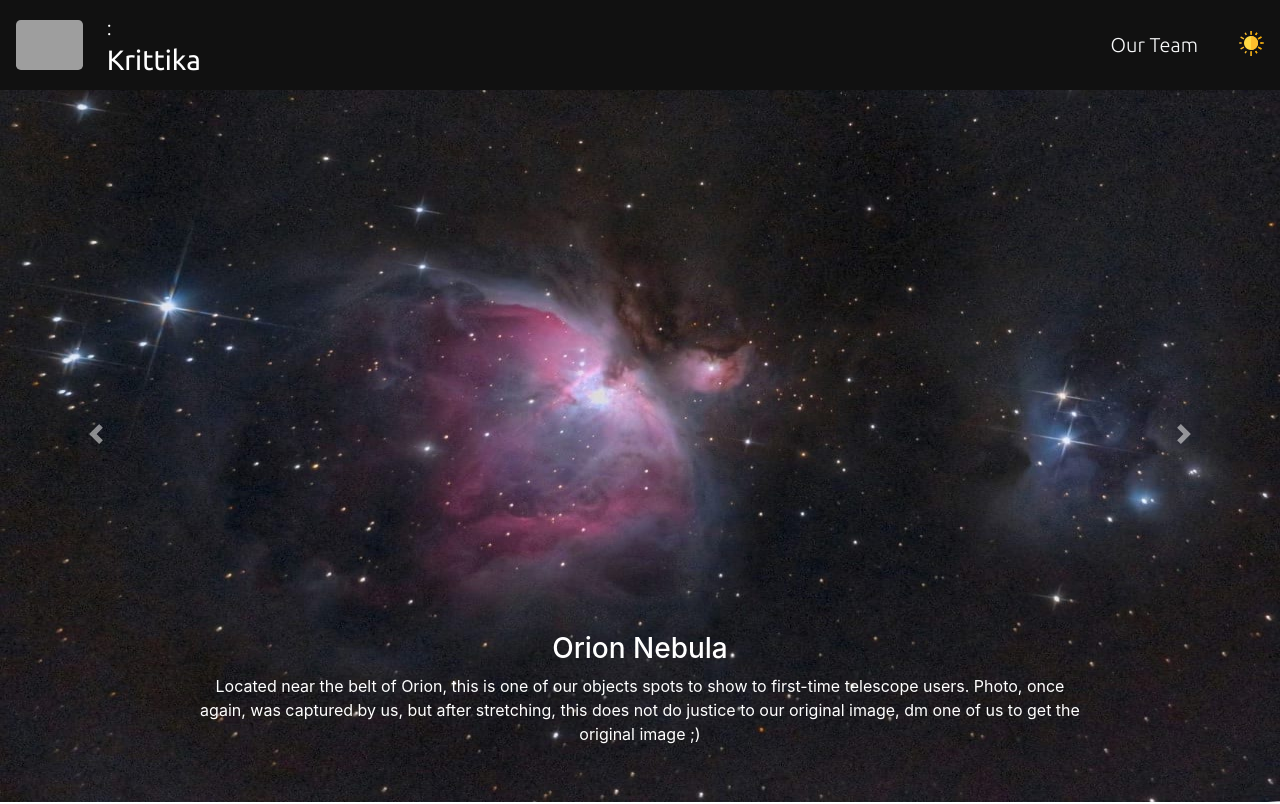
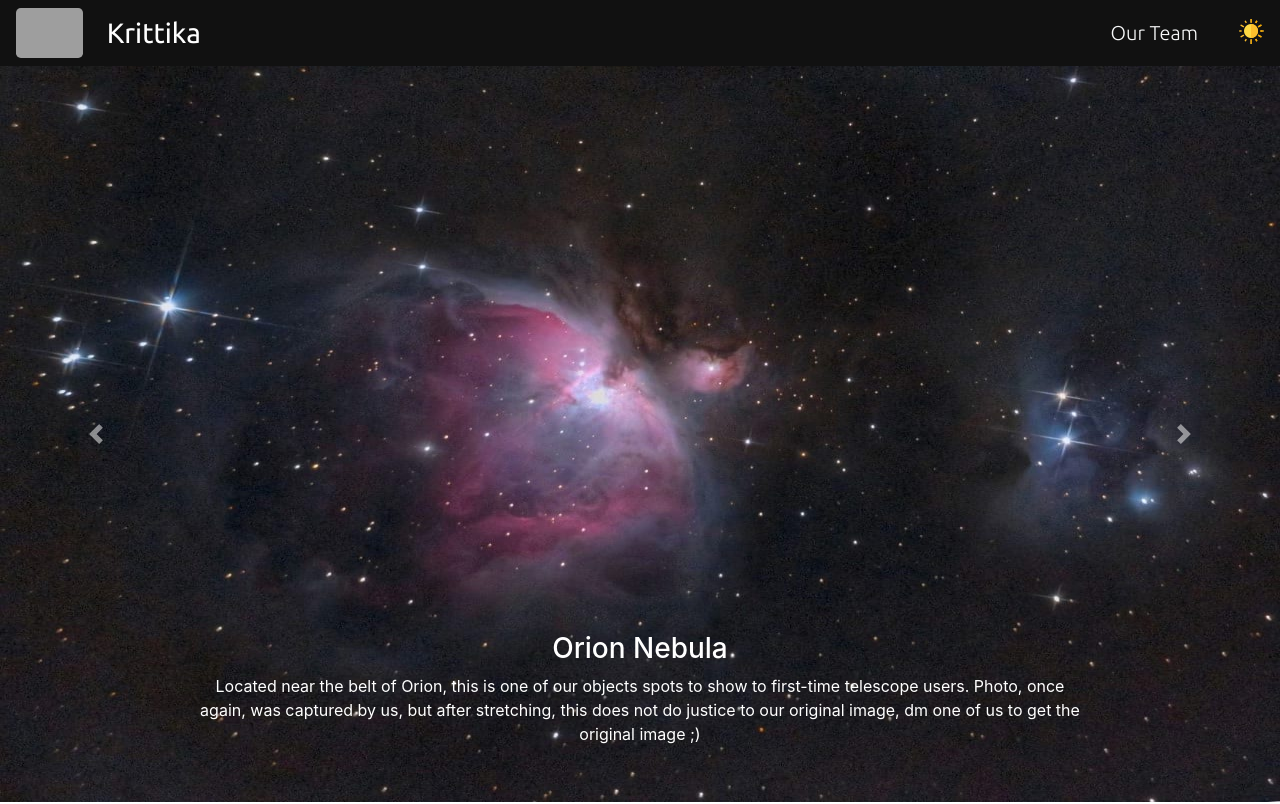
Before and after one commit to krittikaiitb/krittikaiitb.github.io, a Next.js app: page / in a window 1280 px wide. Shown: the top 804 px of the page. Built offline with nearby package versions, Linux system fonts and the light colour scheme; no server answers; grey boxes are pictures that could not be loaded.

Commit message:
Fix typo

```diff
--- a/src/navbar.tsx
+++ b/src/navbar.tsx
@@ -10,8 +10,7 @@ const Navbar = ()=> (
       height="50px"
     />
   </Link>
-  <Link className="navbar-brand mx-md-4 font-weight-light" href="/::">
-    {" "}:
+  <Link className="navbar-brand mx-md-4 font-weight-light" href="/">
     <h3 style={{ marginBottom: 0 }}>Krittika</h3>
   </Link>
   <button
```
